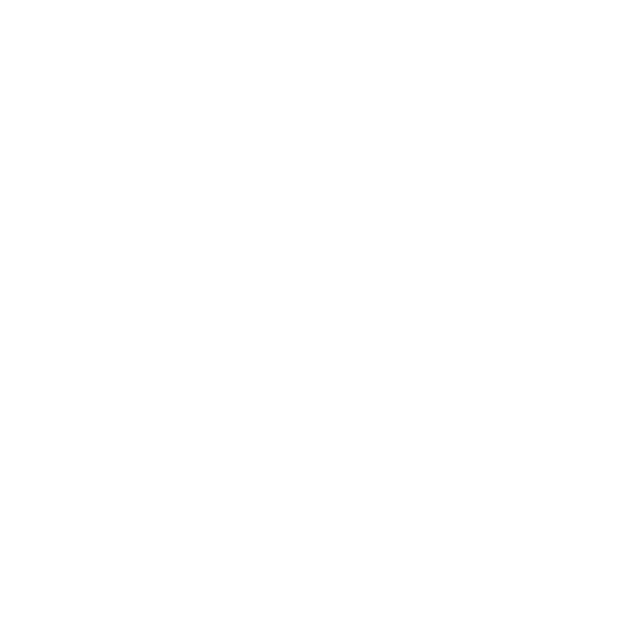
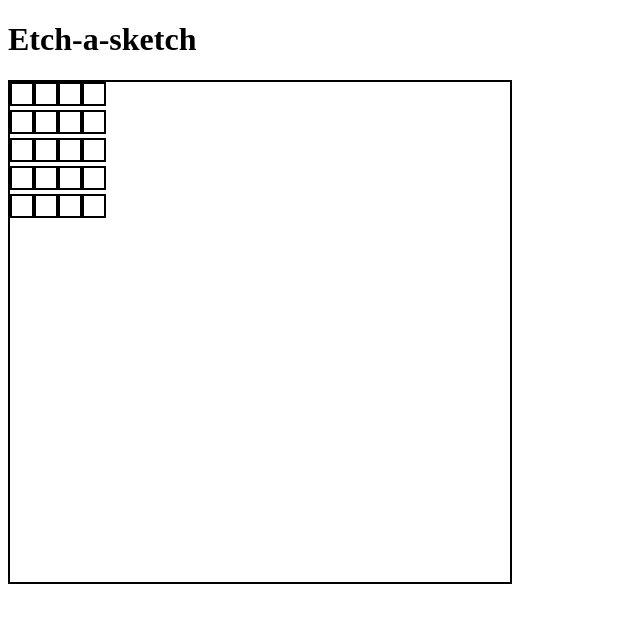
Before and after one commit to 9James9/etch-a-sketch, a plain HTML site: page index.html in a window 1280 px wide. Shown: the whole page, without its empty margins (0-640 px from the left). Drawn offline with Linux system fonts and the light colour scheme.

Commit message:
created grid squares

```diff
--- a/index.html
+++ b/index.html
@@ -9,6 +9,9 @@
     <title>Etch-a-sketch!</title>
 </head>
 <body>
-
+    <header>
+        <h1 id = "header">Etch-a-sketch</h1>
+    </header>
+    <div id = "container"></div>
 </body>
 </html>
--- a/script.js
+++ b/script.js
@@ -0,0 +1,24 @@
+let container = document.querySelector('#container')
+container.textContent = ""
+
+ /*function genDivs (size) {
+ grid.style.gridTemplateColumns = `repeat(${size}, 1fr)`
+ grid.style.gridTemplateRows = `repeat(${size}, 1fr)`
+}
+*/
+function genDivs (size) {
+    let e = container
+    for (var i = 0; i < size; i++) {
+        let row = document.createElement('div')
+        row.className = "row"
+        e.appendChild(row)
+        for (let x = 1; x < size; x++) {
+            let cell = document.createElement('div')
+            cell.className = "grid"
+            row.appendChild(cell)
+        }
+    }
+    //e.appendChild(row)
+
+}
+genDivs(5)
--- a/style.css
+++ b/style.css
@@ -0,0 +1,12 @@
+#container {
+    border: 2px solid black;
+    width: 500px;
+    height: 500px;
+}
+.grid {
+    border: 2px solid black;
+    display: inline-grid;
+    padding: 0px;
+    grid-template-rows: 20px 1fr;
+    grid-template-columns: 20px 1fr;
+}
```
